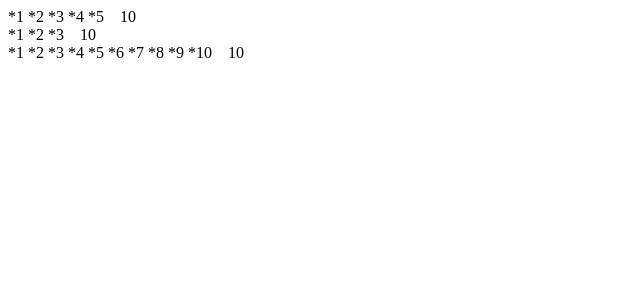
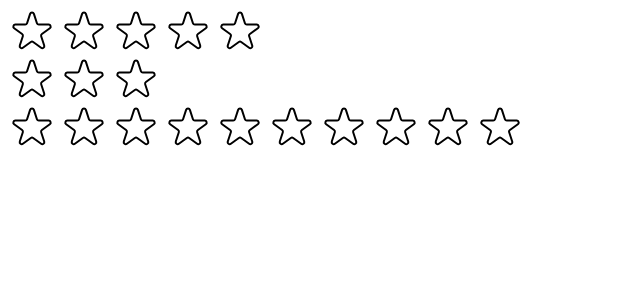
Before and after one commit to sbehnfeldt/usepopcorn, a React (Create React App) app: page / in a window 1280 px wide. Shown: the top 300 px of the page, without its empty margins (0-640 px from the left). Built offline with nearby package versions, Linux system fonts and the light colour scheme.

Commit message:
Lesson 116: Creating the Stars Began building the StarRating component, replacing the placeholder asterisks with SVG star images and listening for click events on them to set the rating.

```diff
--- a/src/StarRating.jsx
+++ b/src/StarRating.jsx
@@ -1,4 +1,7 @@
-// Place this OUTSIDE the component so it is not re-generated every time the component is re-rendered
+import {useState} from "react";
+
+
+// Place style objects OUTSIDE the component so JS does not re-generated them  every time the component is re-rendered
 const containerStyle = {
     display: 'flex',
     alignItems: 'center',
@@ -6,24 +9,69 @@
 };
 
 const starContainerStyle = {
-  display: 'flex',
-  gap: '4px'
+    display: 'flex',
+    gap: '4px'
 };
 
-const textStyle= {
+const textStyle = {
     lineHeight: '1',
     margin: '0'
 }
 
 const StarRating = ({maxRating = 5}) => {
+    const [rating, setRating] = useState(0);
+
+    const handleRating = (rating) => {
+        setRating(rating);
+    }
+
     return (
         <div style={containerStyle}>
             <div style={starContainerStyle}>
-                {Array.from({length: maxRating}, (_, i) => <span>*{i + 1}</span>)}
+                {Array.from({length: maxRating},
+                    (_, i) => <Star key={i} full={i < rating} onRate={() => handleRating(i + 1)}/>)
+                }
             </div>
-            <p style={textStyle}>10</p>
+            <p style={textStyle}>{rating || ""}</p>
         </div>
     );
 };
 
+const starStyle = {
+    width: '48px',
+    height: '48px',
+    display: 'block',
+    cursor: 'pointer'
+}
+
+const Star = ({onRate, full}) => {
+    return (
+        <span role='button' style={starStyle} onClick={onRate}>
+            {full ? <svg
+                xmlns="http://www.w3.org/2000/svg"
+                viewBox="0 0 20 20"
+                fill="#000"
+                stroke="#000"
+            >
+                <path
+                    d="M9.049 2.927c.3-.921 1.603-.921 1.902 0l1.07 3.292a1 1 0 00.95.69h3.462c.969 0 1.371 1.24.588 1.81l-2.8 2.034a1 1 0 00-.364 1.118l1.07 3.292c.3.921-.755 1.688-1.54 1.118l-2.8-2.034a1 1 0 00-1.175 0l-2.8 2.034c-.784.57-1.838-.197-1.539-1.118l1.07-3.292a1 1 0 00-.364-1.118L2.98 8.72c-.783-.57-.38-1.81.588-1.81h3.461a1 1 0 00.951-.69l1.07-3.292z"  />
+            </svg> : <svg
+                xmlns="http://www.w3.org/2000/svg"
+                fill="none"
+                viewBox="0 0 24 24"
+                stroke="#000"
+            >
+                <path
+                    strokeLinecap="round"
+                    strokeLinejoin="round"
+                    strokeWidth="{2}"
+                    d="M11.049 2.927c.3-.921 1.603-.921 1.902 0l1.519 4.674a1 1 0 00.95.69h4.915c.969 0 1.371 1.24.588 1.81l-3.976 2.888a1 1 0 00-.363 1.118l1.518 4.674c.3.922-.755 1.688-1.538 1.118l-3.976-2.888a1 1 0 00-1.176 0l-3.976 2.888c-.783.57-1.838-.197-1.538-1.118l1.518-4.674a1 1 0 00-.363-1.118l-3.976-2.888c-.784-.57-.38-1.81.588-1.81h4.914a1 1 0 00.951-.69l1.519-4.674z"
+                />
+            </svg>
+            }
+        </span>
+    );
+
+}
+
 export default StarRating;
```
Also changed, not shown: src/index.css (+0 -33 lines), 1 other file (tests, documents, lock files or other folders).
